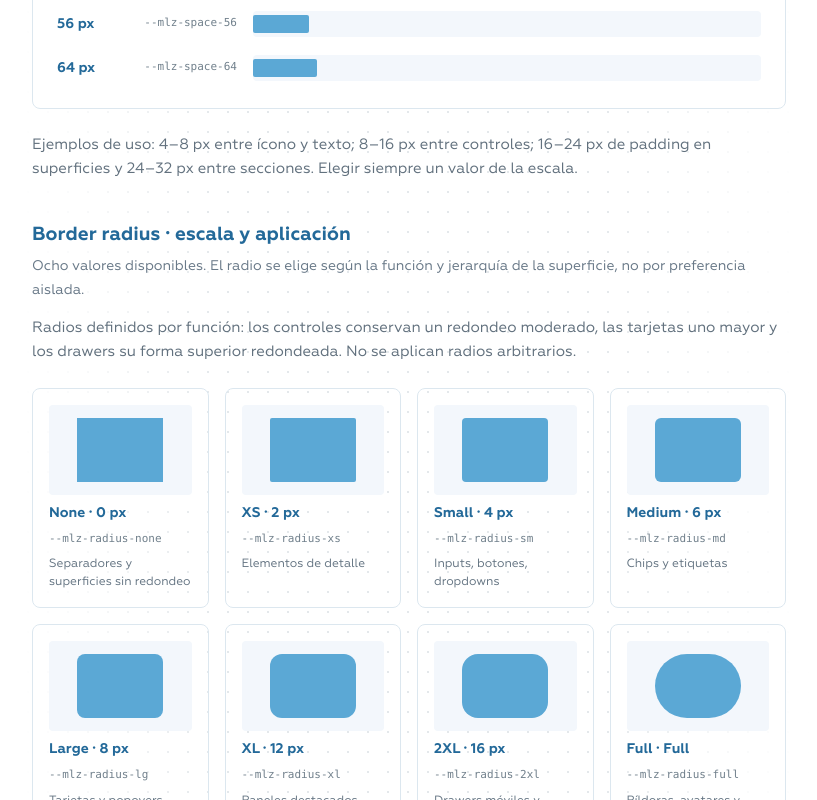
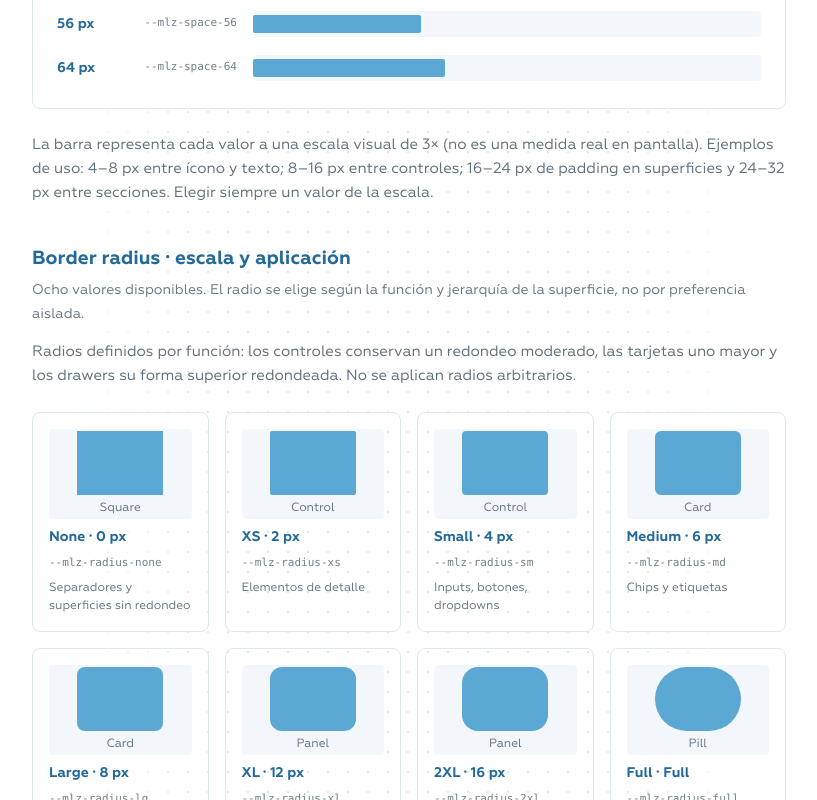
Before and after one commit to SantiagoM96/mlz-muni, a React (Vite) app: page /ui-kit-andy/fundamentos in a window 1280 px wide. Shown: the part 8480-9280 px from the top of the page, without its empty margins (252-1069 px from the left). Built offline with nearby package versions, Linux system fonts and the light colour scheme; a web font is replaced by a local one.

Commit message:
improve(ui-kit): clarify spacing scale and radius examples

```diff
--- a/src/pages/andy-kit/AndyGeometryGuides.tsx
+++ b/src/pages/andy-kit/AndyGeometryGuides.tsx
@@ -17,10 +17,10 @@ export function AndySpacingGuide(){
   <div className="andy-geometry-items">
    {mlzSpacing.map(px=><div className="andy-geometry-spacing-row" key={px}>
     <div className="andy-geometry-measure"><strong>{px} px</strong><code>--mlz-space-{px}</code></div>
-    <div className="andy-geometry-track"><span style={{width:px+'px'}}/></div>
+    <div className="andy-geometry-track"><span style={{width:(px*3)+'px'}}/></div>
    </div>)}
   </div>
-  <p className="andy-geometry-guideline">Ejemplos de uso: 4–8 px entre ícono y texto; 8–16 px entre controles; 16–24 px de padding en superficies y 24–32 px entre secciones. Elegir siempre un valor de la escala.</p>
+  <p className="andy-geometry-guideline">La barra representa cada valor a una escala visual de 3× (no es una medida real en pantalla). Ejemplos de uso: 4–8 px entre ícono y texto; 8–16 px entre controles; 16–24 px de padding en superficies y 24–32 px entre secciones. Elegir siempre un valor de la escala.</p>
  </div>;
 }
 export function AndyRadiusGuide(){
@@ -28,7 +28,7 @@ export function AndyRadiusGuide(){
   <p className="andy-geometry-lead">Radios definidos por función: los controles conservan un redondeo moderado, las tarjetas uno mayor y los drawers su forma superior redondeada. No se aplican radios arbitrarios.</p>
   <div className="andy-radius-grid">
    {mlzRadii.map(radius=><div className="andy-radius-tile" key={radius.name}>
-    <div className="andy-radius-illustration"><div style={{borderRadius:radius.value+'px'}}/></div>
+    <div className="andy-radius-illustration"><div style={{borderRadius:radius.value+'px'}}/><span>{radius.value===9999?'Pill':radius.value===0?'Square':radius.value<=4?'Control':radius.value<=8?'Card':'Panel'}</span></div>
     <strong>{radius.name} · {radius.value===9999?'Full':radius.value+' px'}</strong>
     <code>--mlz-radius-{radius.name.toLowerCase()==='2xl'?'2xl':radius.name.toLowerCase()==='small'?'sm':radius.name.toLowerCase()==='medium'?'md':radius.name.toLowerCase()==='large'?'lg':radius.name.toLowerCase()==='none'?'none':radius.name.toLowerCase()==='full'?'full':radius.name.toLowerCase()==='xl'?'xl':'xs'}</code>
     <span>{radius.usage}</span>
```
